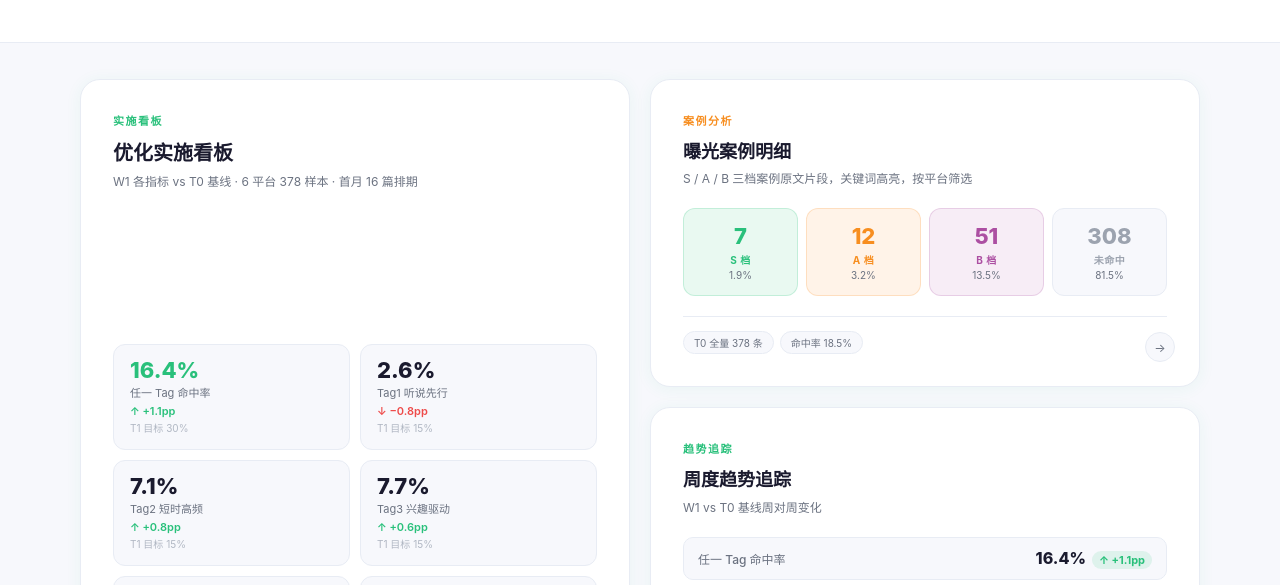
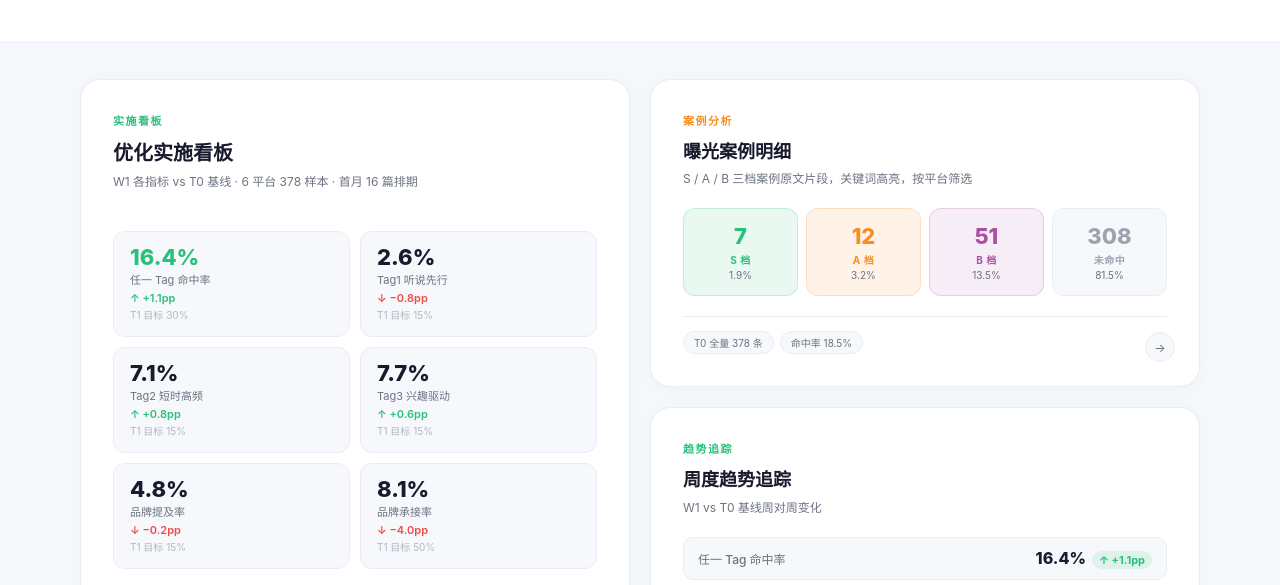
Before and after one commit to alexthbiz/GEO_dashboard, a plain HTML site: page index.html in a window 1280 px wide. Shown: the part 356-941 px from the top of the page. Drawn offline with Linux system fonts and the light colour scheme.

Commit message:
fix: remove auto margin causing blank gap in main card

```diff
--- a/index.html
+++ b/index.html
@@ -58,7 +58,7 @@ body{font-family:-apple-system,"PingFang SC","Microsoft YaHei",sans-serif;backgr
 .card:hover .card-arrow{background:#29c07b;color:#fff;border-color:#29c07b}
 
 /* ── 主卡：6指标网格 ── */
-.kpi-grid{display:grid;grid-template-columns:repeat(2,1fr);gap:10px;margin-top:auto}
+.kpi-grid{display:grid;grid-template-columns:repeat(2,1fr);gap:10px;margin-top:20px}
 .kpi-cell{background:#F7F8FC;border-radius:12px;padding:14px 16px;border:1px solid #E8ECF4}
 .kpi-cell .kv{font-size:22px;font-weight:800;color:#1A1A2E;line-height:1}
 .kpi-cell .kv.green{color:#29c07b}
```
